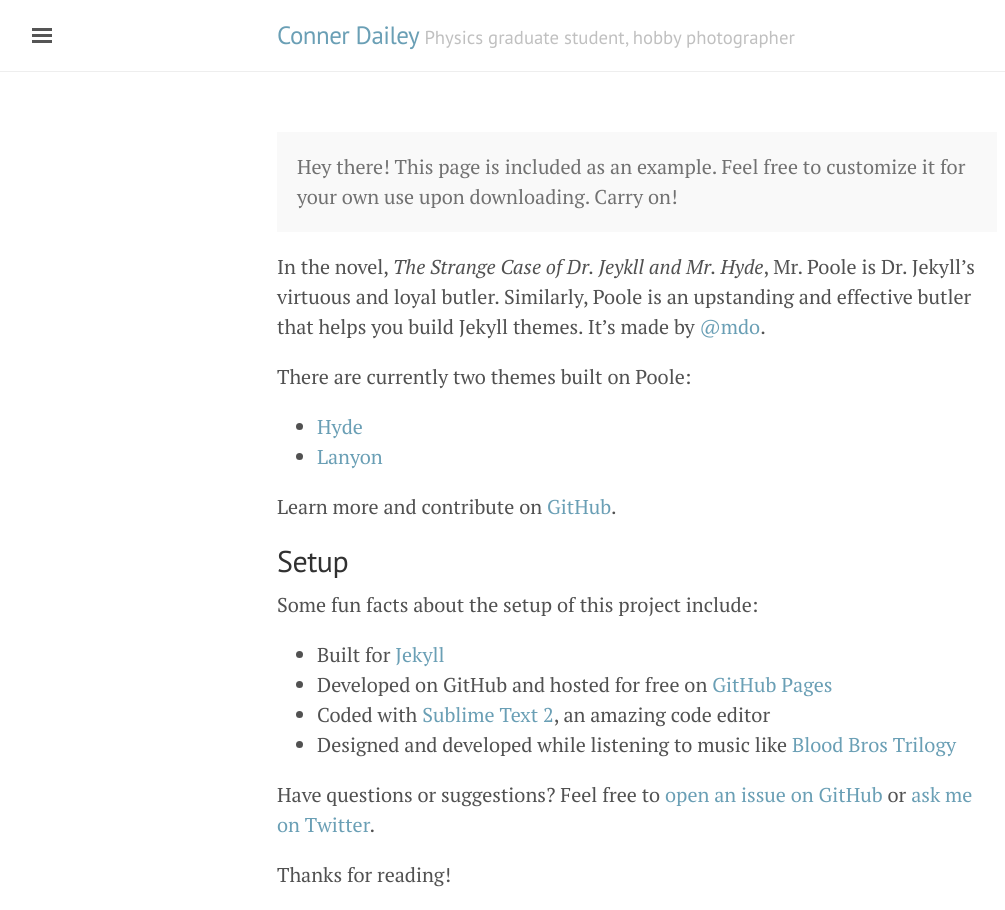
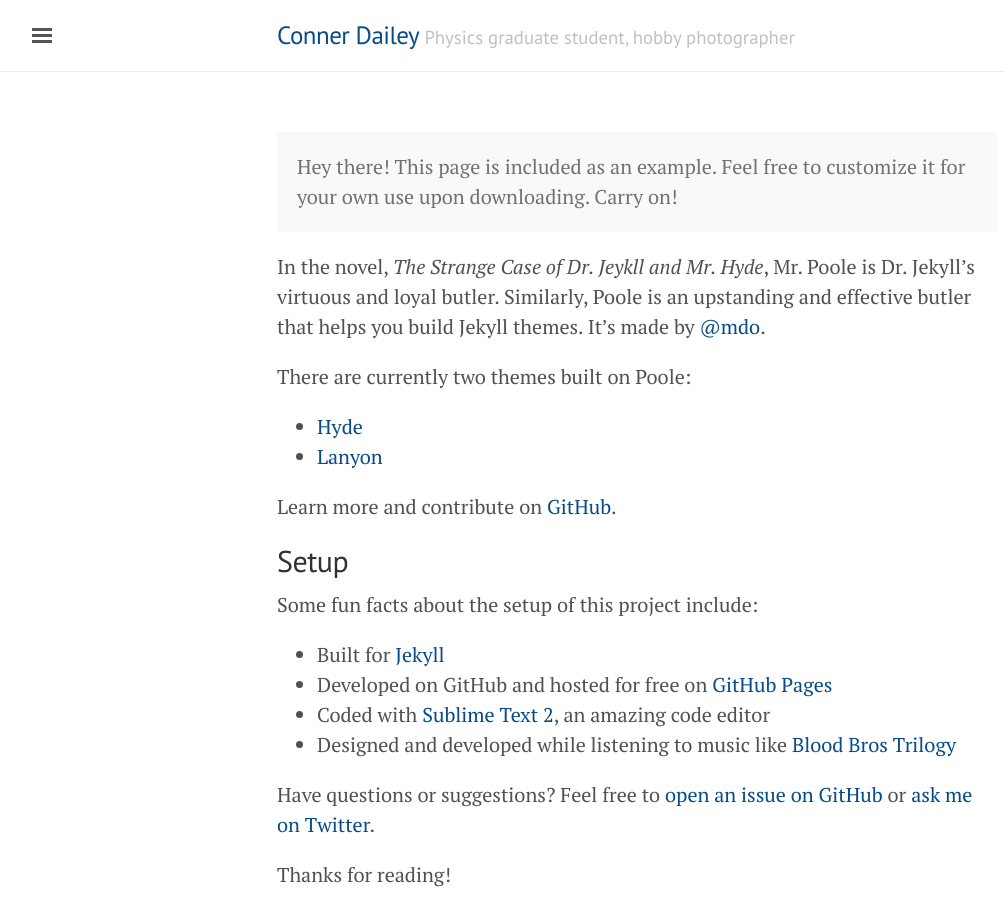
Before and after one commit to TakeTwiceDailey/TakeTwiceDailey.github.io, a Jekyll site: the page built from index.html, in a window 1280 px wide. Shown: the whole page, without its empty margins (3-1008 px from the left). Built offline with Jekyll 4.4.1, drawn with Linux system fonts in a browser that asks for light colours; nearby versions of some CDN libraries.

Commit message:
changed the blue color

```diff
--- a/public/css/lanyon.css
+++ b/public/css/lanyon.css
@@ -505,12 +505,12 @@ a.pagination-item:hover {
 .theme-base-0d .sidebar,
 .theme-base-0d .sidebar-toggle:active,
 .theme-base-0d #sidebar-checkbox:checked ~ .sidebar-toggle {
-  background-color: #6a9fb5;
+  background-color: #074B88;
 }
 .theme-base-0d .container a,
 .theme-base-0d .sidebar-toggle,
 .theme-base-0d .related-posts li a:hover {
-  color: #6a9fb5;
+  color: #074B88;
 }
 
 /* Magenta */
```
